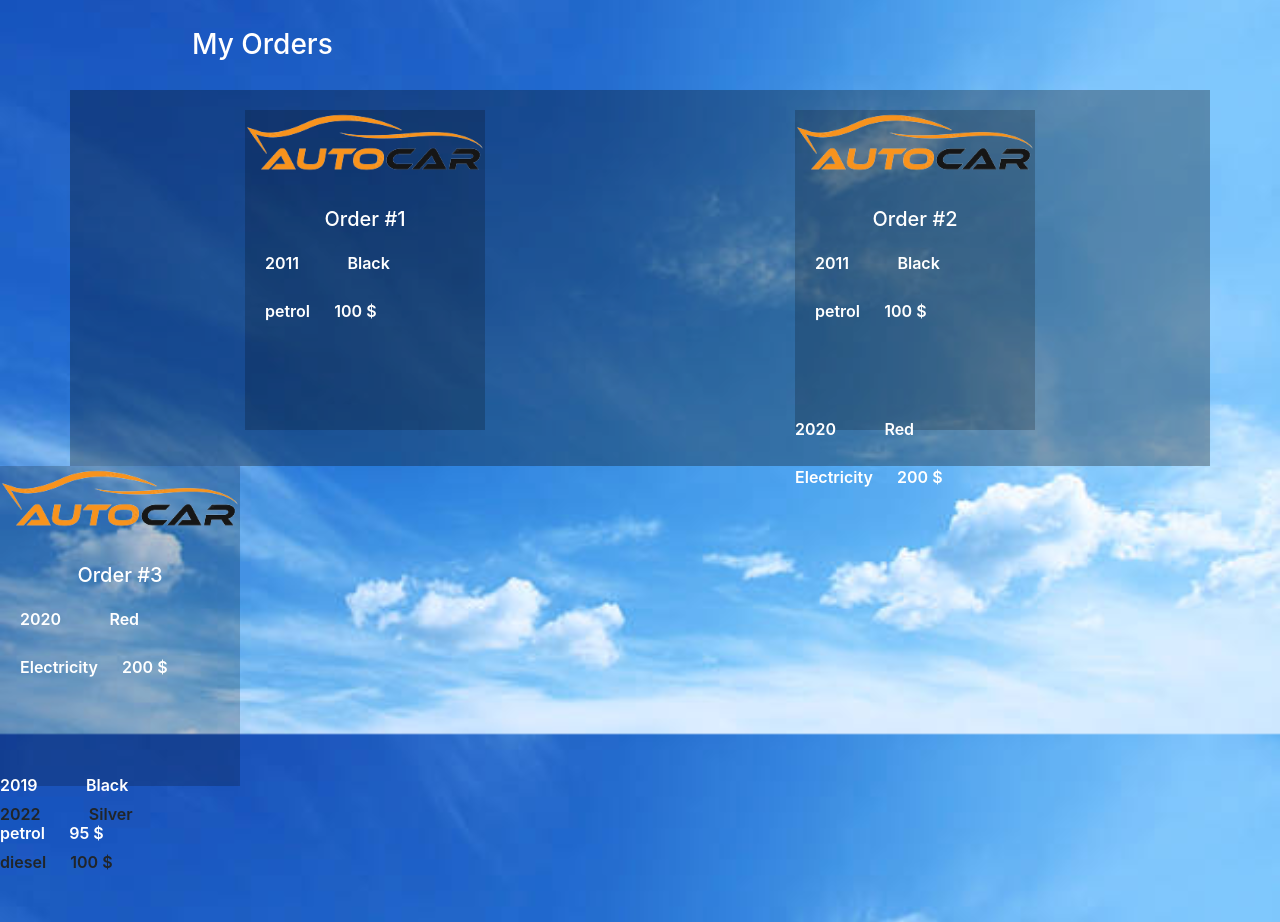
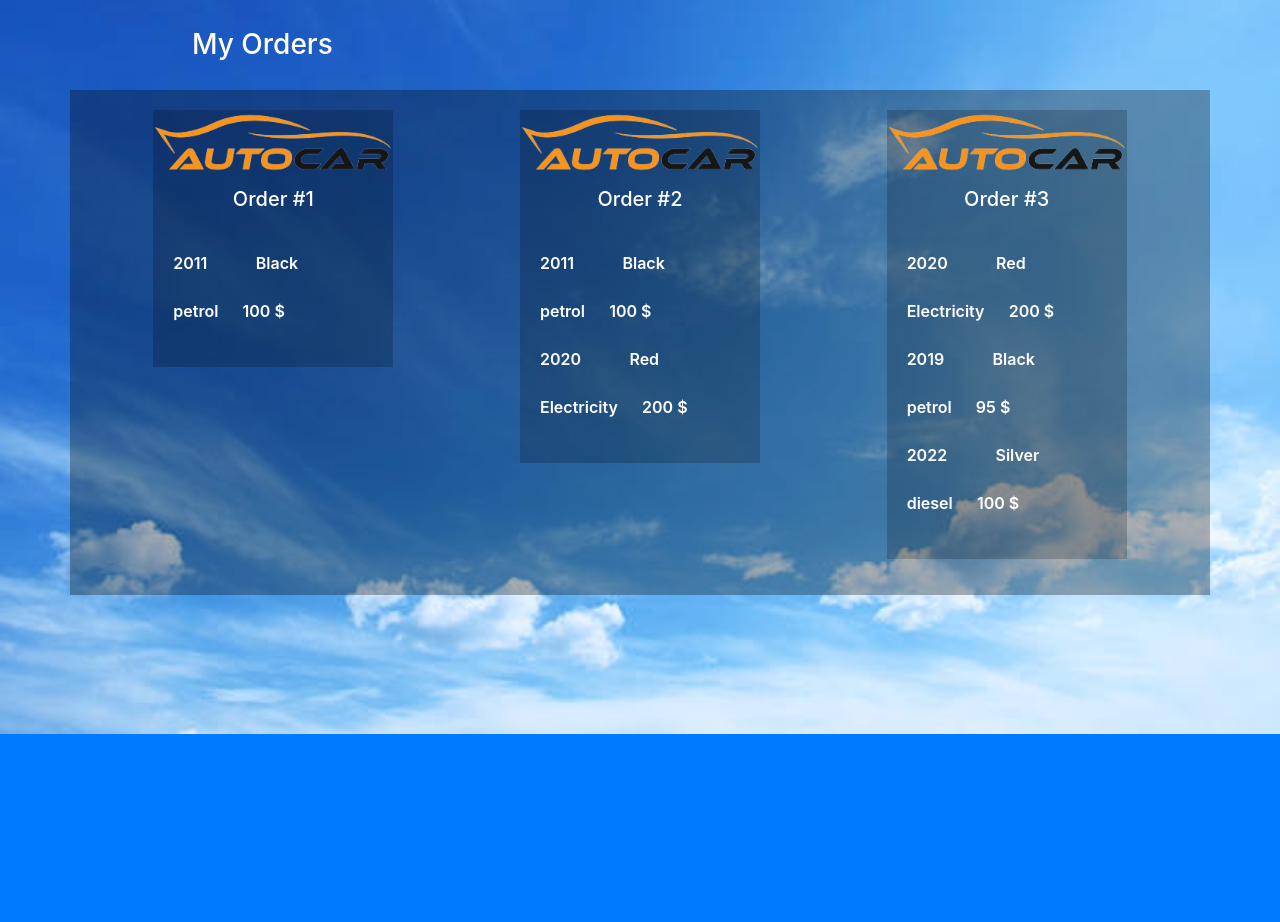
Before and after one commit to A-AbdAlrazeq/Group_Project, a Django app: template Solo_App/templates/orders.html in a window 1280 px wide. Shown: the part 66-988 px from the top of the page. After the commit the page ends 800 px from the top, so only its background shows below. Run offline with Django 3.2, Linux system fonts and the light colour scheme; the template is opened without the code that fills it: values that come from a table or form of the project are taken from there, others are empty; data comes from the database, SQL or seed files in the repository; both versions use the stored data as it was after the commit; some libraries are stand-ins or nearby versions.

```diff
--- a/Solo_App/static/css/bookmark.css
+++ b/Solo_App/static/css/bookmark.css
@@ -42,7 +42,7 @@ h5 {
 
 .grid{
     width: 15em;
-    height: 20em;
+    height: 100%;
     margin-bottom: 1em;
     background-color: rgba(0,0,0,.2);
     color: #fff;
--- a/Solo_App/templates/orders.html
+++ b/Solo_App/templates/orders.html
@@ -43,8 +43,8 @@
         {% if user %} {% for order in orders %}
         <div class="grid">
             <img class="card-img-top" src="../static/img/Logo1.png" alt="Card image cap">
+            <h5>Order #{{order.id}}</h5>
             <div class="card-body h-75">
-                <h5>Order #{{order.id}}</h5>
                 {% for car in order.cars.all %}
                 <span>{{car.model}}</span>&nbsp&nbsp&nbsp&nbsp&nbsp&nbsp&nbsp&nbsp&nbsp&nbsp&nbsp
                 <span>{{car.color}}</span>
@@ -54,8 +54,8 @@
                 <span>{{car.price}} $</span>
                 <br>
                 <br>
+                {% endfor %}
             </div>
-            {% endfor %}
         </div>
         {% endfor %}
          {% else %}
```
Also changed, not shown: db.sqlite3.
